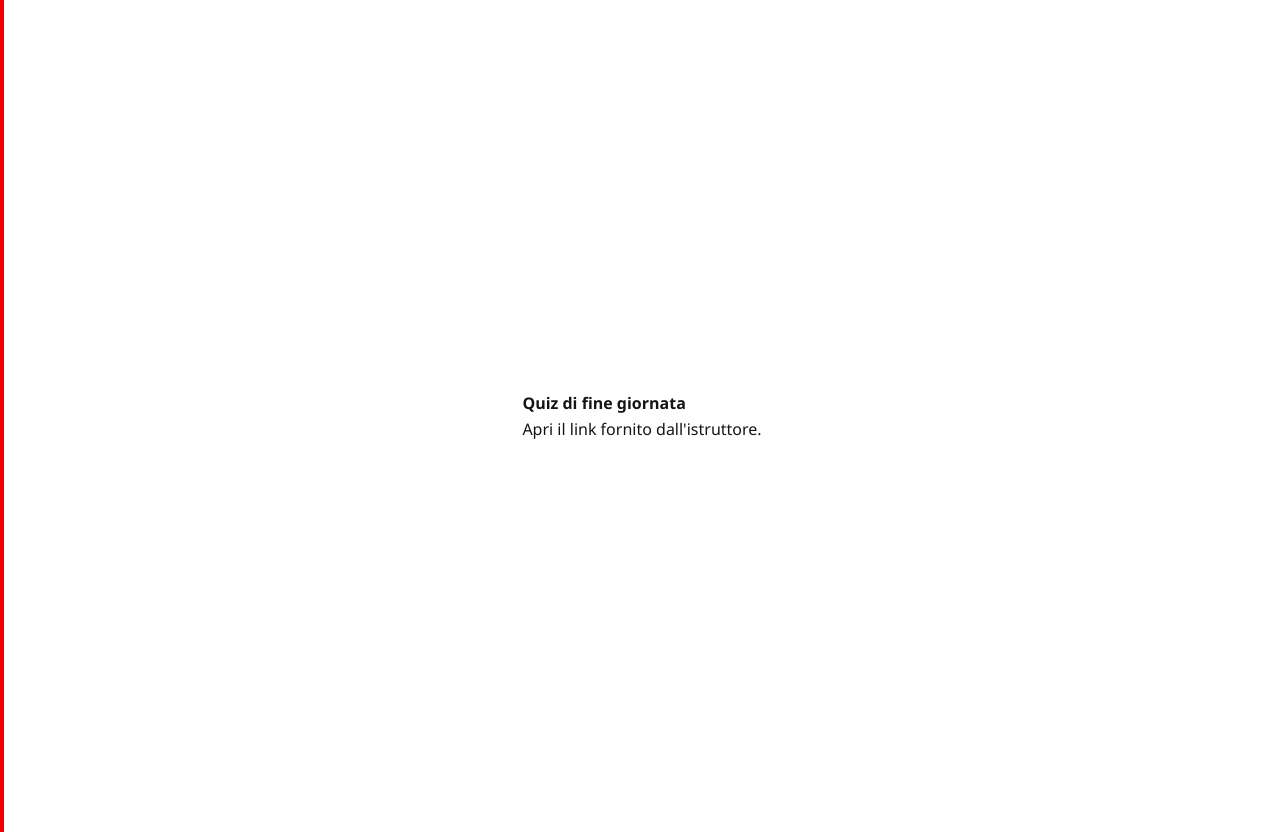
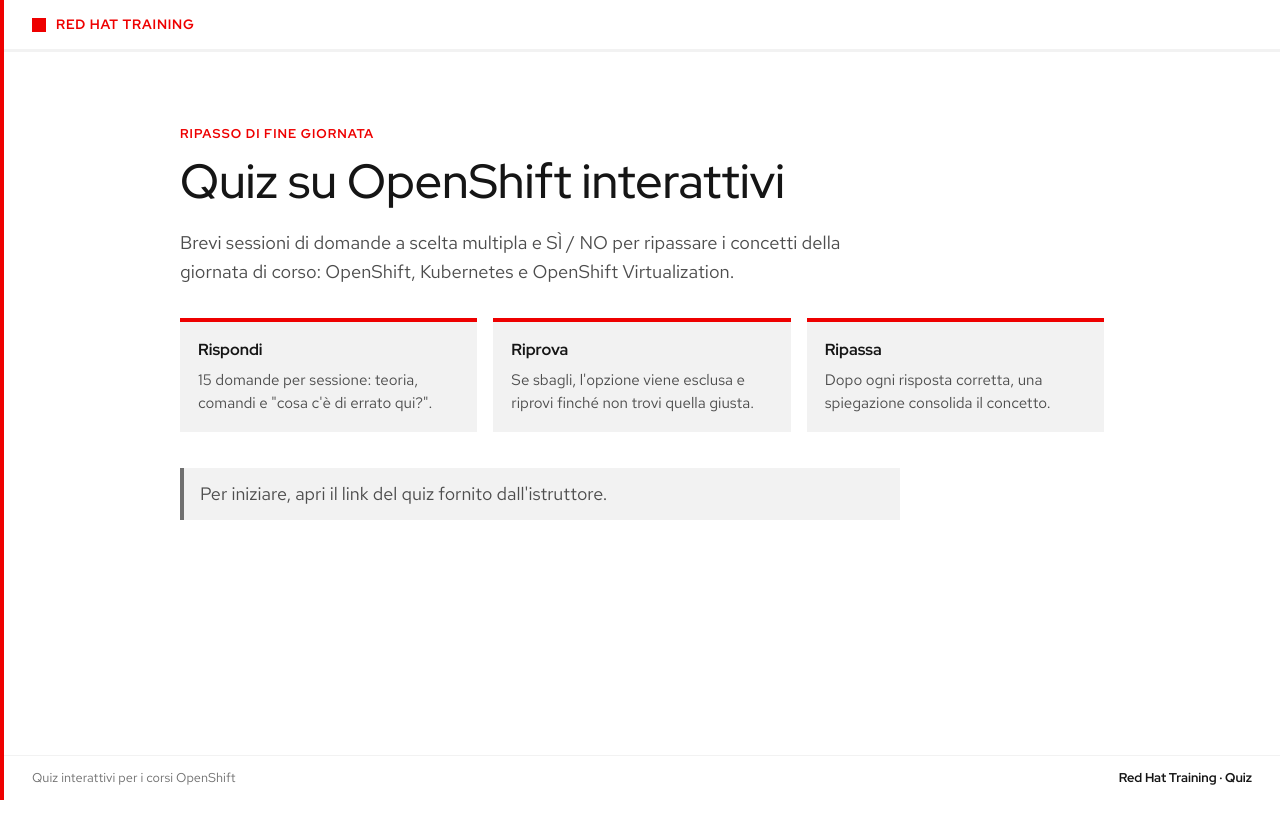
Before and after one commit to fmarchioni/training-quiz, a plain HTML site: page index.html in a window 1280 px wide. After the commit the page ends 800 px from the top, so only its background shows below. Drawn offline with Linux system fonts and the light colour scheme.

Commit message:
Add generic welcome page at site root
Co-Authored-By: Claude Opus 5.5 <noreply@anthropic.com>

```diff
--- a/index.html
+++ b/index.html
@@ -1,6 +1,57 @@
 <!doctype html>
-<html lang="it"><head><meta charset="utf-8"><meta name="viewport" content="width=device-width, initial-scale=1">
-<meta name="robots" content="noindex, nofollow"><title>Quiz</title>
-<style>body{margin:0;min-height:100vh;display:grid;place-items:center;background:#fff;color:#151515;border-left:4px solid #e00;
-font-family:"Red Hat Text","Segoe UI",Arial,sans-serif;padding:16px}p{margin:4px 0}</style></head>
-<body><div><p><strong>Quiz di fine giornata</strong></p><p>Apri il link fornito dall'istruttore.</p></div></body></html>
+<html lang="it">
+<head>
+  <meta charset="utf-8">
+  <meta name="viewport" content="width=device-width, initial-scale=1">
+  <meta name="robots" content="noindex, nofollow">
+  <title>Quiz OpenShift</title>
+  <link rel="preconnect" href="https://fonts.googleapis.com">
+  <link rel="preconnect" href="https://fonts.gstatic.com" crossorigin>
+  <link href="https://fonts.googleapis.com/css2?family=Red+Hat+Display:wght@500;700&family=Red+Hat+Text:wght@400;500&display=swap" rel="stylesheet">
+  <style>
+    :root { --red: #ee0000; --ink: #151515; --ink-2: #4d4d4d; --ink-3: #707070; --soft: #f2f2f2; }
+    * { box-sizing: border-box; }
+    html, body { margin: 0; }
+    body {
+      min-height: 100vh; display: flex; flex-direction: column; background: #fff; color: var(--ink);
+      font-family: "Red Hat Text", "Segoe UI", Arial, sans-serif; font-size: 18px; line-height: 1.55;
+      border-left: 4px solid var(--red);
+    }
+    header { display: flex; align-items: center; gap: 10px; padding: 14px 28px; border-bottom: 3px solid var(--soft); }
+    .mark { width: 14px; height: 14px; background: var(--red); }
+    .label { font-family: "Red Hat Display", Arial, sans-serif; font-weight: 700; font-size: .85rem; letter-spacing: .06em; text-transform: uppercase; color: var(--red); }
+    main { flex: 1; width: 100%; max-width: 980px; margin: 0 auto; padding: 72px 28px 48px; }
+    .eyebrow { font-family: "Red Hat Display", Arial, sans-serif; font-weight: 700; font-size: .8rem; letter-spacing: .08em; text-transform: uppercase; color: var(--red); margin: 0 0 10px; }
+    h1 { font-family: "Red Hat Display", Arial, sans-serif; font-weight: 500; font-size: clamp(2rem, 5vw, 3rem); line-height: 1.15; margin: 0 0 20px; }
+    .lead { font-size: 1.15rem; color: var(--ink-2); max-width: 720px; margin: 0 0 32px; }
+    .cards { display: grid; grid-template-columns: repeat(3, 1fr); gap: 16px; margin: 0 0 36px; }
+    .card { border-top: 4px solid var(--red); background: var(--soft); padding: 16px 18px; }
+    .card h2 { font-family: "Red Hat Display", Arial, sans-serif; font-weight: 700; font-size: 1rem; margin: 0 0 6px; }
+    .card p { margin: 0; font-size: .95rem; color: var(--ink-2); }
+    .note { border-left: 4px solid var(--ink-3); background: var(--soft); padding: 12px 16px; color: var(--ink-2); max-width: 720px; }
+    footer { display: flex; justify-content: space-between; flex-wrap: wrap; gap: 12px; padding: 12px 28px; font-size: .8rem; color: var(--ink-3); border-top: 1px solid var(--soft); }
+    footer strong { color: var(--ink); font-family: "Red Hat Display", Arial, sans-serif; }
+    @media (max-width: 720px) {
+      body { font-size: 16px; border-left-width: 3px; }
+      header, main, footer { padding-left: 16px; padding-right: 16px; }
+      main { padding-top: 40px; }
+      .cards { grid-template-columns: 1fr; }
+    }
+  </style>
+</head>
+<body>
+  <header><span class="mark" aria-hidden="true"></span><span class="label">Red Hat Training</span></header>
+  <main>
+    <p class="eyebrow">Ripasso di fine giornata</p>
+    <h1>Quiz su OpenShift interattivi</h1>
+    <p class="lead">Brevi sessioni di domande a scelta multipla e SÌ / NO per ripassare i concetti della giornata di corso: OpenShift, Kubernetes e OpenShift Virtualization.</p>
+    <div class="cards">
+      <div class="card"><h2>Rispondi</h2><p>15 domande per sessione: teoria, comandi e "cosa c'è di errato qui?".</p></div>
+      <div class="card"><h2>Riprova</h2><p>Se sbagli, l'opzione viene esclusa e riprovi finché non trovi quella giusta.</p></div>
+      <div class="card"><h2>Ripassa</h2><p>Dopo ogni risposta corretta, una spiegazione consolida il concetto.</p></div>
+    </div>
+    <p class="note">Per iniziare, apri il link del quiz fornito dall'istruttore.</p>
+  </main>
+  <footer><span>Quiz interattivi per i corsi OpenShift</span><strong>Red Hat Training · Quiz</strong></footer>
+</body>
+</html>
```
